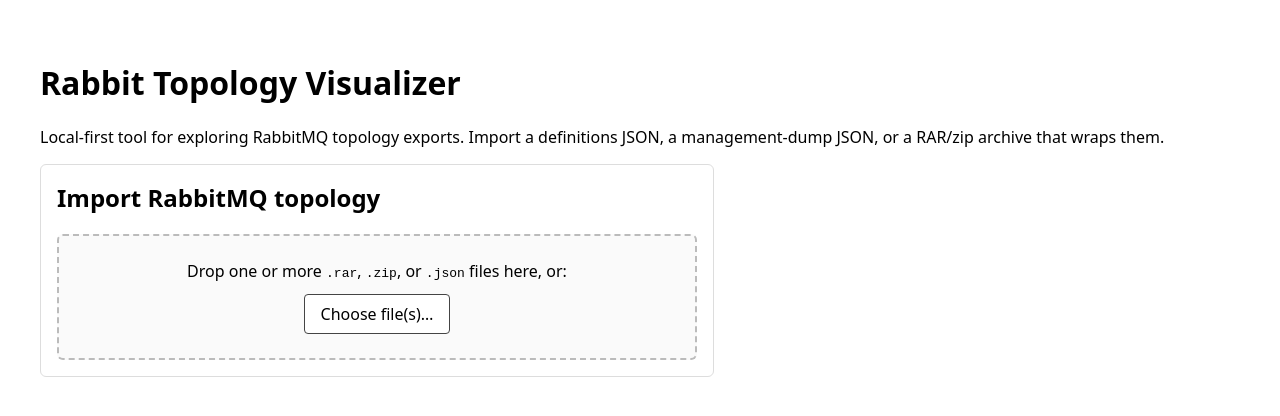
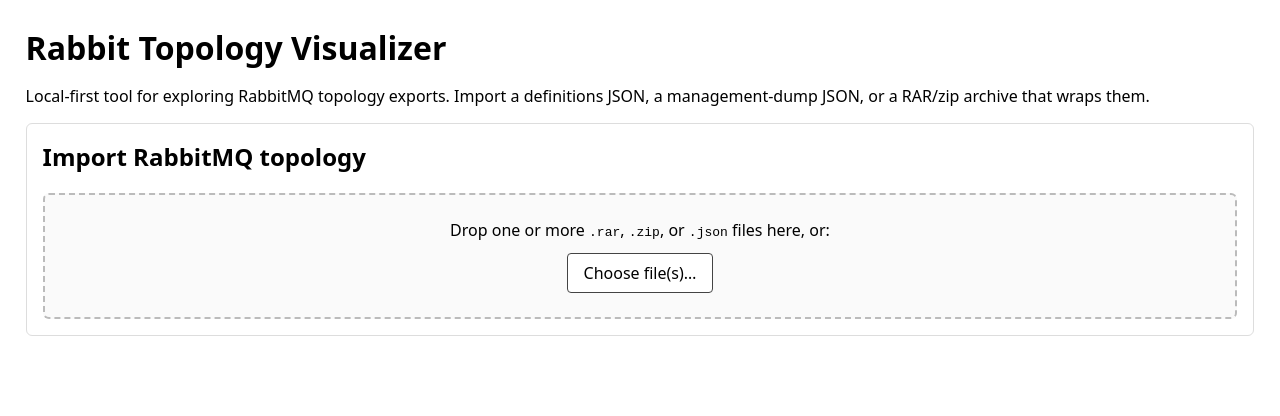
Before and after one commit to Sonik08/rabbit-topology-visualizer, a React (Vite) app: page / in a window 1280 px wide. Shown: the top 416 px of the page. Built offline with nearby package versions, Linux system fonts and the light colour scheme.

Commit message:
Complete Rabbit topology task
Automated coding run using anthropic/claude-opus-4-7; review approved by openai/gpt-5.6-sol.

```diff
--- a/index.html
+++ b/index.html
@@ -4,6 +4,26 @@
     <meta charset="UTF-8" />
     <meta name="viewport" content="width=device-width, initial-scale=1.0" />
     <title>Rabbit Topology Visualizer</title>
+    <style>
+      html,
+      body,
+      #root {
+        margin: 0;
+        min-height: 100vh;
+        box-sizing: border-box;
+      }
+      *,
+      *::before,
+      *::after {
+        box-sizing: inherit;
+      }
+      /* No `overflow-x: hidden` here — hiding overflow can silently clip
+         controls that leaked past the viewport, masking real layout bugs
+         instead of exposing them. Panels are made truly fluid instead
+         (see App shell + panelStyle across ui/components/*). Long inline
+         content that must not force overflow uses `min-width: 0` on flex
+         children and `overflow-wrap: anywhere` on text nodes. */
+    </style>
   </head>
   <body>
     <div id="root"></div>
--- a/src/App.tsx
+++ b/src/App.tsx
@@ -22,8 +22,8 @@
     setSelectedNodeId(entity.id);
   }, []);
   return (
-    <main style={{ fontFamily: "system-ui, sans-serif", padding: "2rem" }}>
-      <h1>Rabbit Topology Visualizer</h1>
+    <main style={appMainStyle}>
+      <h1 style={appHeadingStyle}>Rabbit Topology Visualizer</h1>
       <p>
         Local-first tool for exploring RabbitMQ topology exports. Import a
         definitions JSON, a management-dump JSON, or a RAR/zip archive that
@@ -41,3 +41,25 @@
     </main>
   );
 }
+
+// Fluid page shell — clamps padding so ultra-narrow phones still get a usable
+// gutter (0.75rem) while wide desktops keep a comfortable 2rem inset without
+// pinning the content to a fixed max-width. `minHeight: 100vh` lets the shell
+// fill the viewport; `boxSizing: border-box` prevents the padding from
+// pushing the visible area past 100vw and producing a horizontal scrollbar.
+const appMainStyle: React.CSSProperties = {
+  fontFamily: "system-ui, sans-serif",
+  padding: "clamp(0.75rem, 2vw, 2rem)",
+  minHeight: "100vh",
+  width: "100%",
+  maxWidth: "100%",
+  boxSizing: "border-box",
+};
+
+const appHeadingStyle: React.CSSProperties = {
+  // Heading scales with viewport so it stays proportional at every
+  // breakpoint — never becomes a full-width banner on ultra-wide screens
+  // nor a wrapped run-on line on narrow ones.
+  fontSize: "clamp(1.3rem, 3vw, 2rem)",
+  margin: "0 0 0.5rem",
+};
--- a/src/ui/components/EntitySearchBox.tsx
+++ b/src/ui/components/EntitySearchBox.tsx
@@ -200,9 +200,12 @@
 const panelStyle: React.CSSProperties = {
   border: "1px solid #ddd",
   borderRadius: 6,
-  padding: "1rem",
+  padding: "clamp(0.75rem, 2vw, 1rem)",
   fontFamily: "system-ui, sans-serif",
-  maxWidth: 720,
+  // Fluid width — see ImportPanel.tsx `panelStyle` for the shared rationale.
+  width: "100%",
+  maxWidth: "100%",
+  boxSizing: "border-box",
   marginTop: "1rem",
 };
 
--- a/src/ui/components/ImportPanel.tsx
+++ b/src/ui/components/ImportPanel.tsx
@@ -280,9 +280,14 @@
 const panelStyle: React.CSSProperties = {
   border: "1px solid #ddd",
   borderRadius: 6,
-  padding: "1rem",
+  padding: "clamp(0.75rem, 2vw, 1rem)",
   fontFamily: "system-ui, sans-serif",
-  maxWidth: 640,
+  // Fluid width — panel fills its parent container at every breakpoint. The
+  // App shell owns the outer inset; a fixed `maxWidth` here would clip on
+  // narrow viewports and leave dead space on wide ones.
+  width: "100%",
+  maxWidth: "100%",
+  boxSizing: "border-box",
 };
 
 const dropZoneStyle = (active: boolean): React.CSSProperties => ({
--- a/src/ui/components/TopologyGraphCanvas.tsx
+++ b/src/ui/components/TopologyGraphCanvas.tsx
@@ -213,6 +213,25 @@
     if (!rfInstanceRef.current) return;
     rfInstanceRef.current.fitView({ duration: 0 });
   }, [focused]);
+  // Explicit fit-on-resize wiring. React Flow does not guarantee a fit-view
+  // refresh when its container's box changes size (only when nodes/edges
+  // do) — a browser resize that reflows the fluid graph shell would
+  // otherwise leave the viewport panned/zoomed to the pre-resize size.
+  // Attach a `ResizeObserver` to the graph container and call `fitView` on
+  // every observed size change. `fitView` is idempotent when the graph is
+  // already fit, so we don't need to filter the initial notification —
+  // an extra call at mount is invisible to the user.
+  const graphContainerRef = useRef<HTMLDivElement | null>(null);
+  useEffect(() => {
+    const container = graphContainerRef.current;
+    if (!container) return;
+    if (typeof ResizeObserver === "undefined") return;
+    const observer = new ResizeObserver(() => {
+      rfInstanceRef.current?.fitView({ duration: 0 });
+    });
+    observer.observe(container);
+    return () => observer.disconnect();
+  }, []);
 
   const selectionSummary = useMemo(() => {
     if (!selectedNodeId) return undefined;
@@ -302,7 +321,7 @@
           </button>
         </div>
       )}
-      <div style={{ height: heightPx, border: "1px solid #ddd", borderRadius: 6 }}>
+      <div ref={graphContainerRef} style={graphContainerStyle(heightPx)}>
         <ReactFlow
           nodes={flowGraph.nodes as unknown as Node[]}
           edges={flowGraph.edges as unknown as Edge[]}
@@ -333,16 +352,45 @@
 const panelStyle: React.CSSProperties = {
   border: "1px solid #ddd",
   borderRadius: 6,
-  padding: "1rem",
+  padding: "clamp(0.75rem, 2vw, 1rem)",
   fontFamily: "system-ui, sans-serif",
-  maxWidth: 1080,
+  // Fluid — the graph shell fills its parent container width at every
+  // breakpoint. React Flow inside a fluid container observes its own size,
+  // so the graph re-fits automatically on viewport resize.
+  width: "100%",
+  maxWidth: "100%",
+  boxSizing: "border-box",
   marginTop: "1rem",
 };
+
+/**
+ * Fluid graph-container height. Uses `min(70vh, heightPx)` — the graph
+ * takes 70 % of the viewport height, capped at the caller's ideal ceiling
+ * (`heightPx`, default 520). No hard pixel floor: on a short mobile
+ * viewport (e.g. 400 px tall) 70 vh resolves to 280 px, well within the
+ * viewport, instead of being pinned to a 320 px minimum that could exceed
+ * the remaining space after headers/panels. The graph itself remains
+ * usable at any size because React Flow scales its rendering with the
+ * container.
+ */
+function graphContainerStyle(heightPx: number): React.CSSProperties {
+  return {
+    height: `min(70vh, ${heightPx}px)`,
+    width: "100%",
+    border: "1px solid #ddd",
+    borderRadius: 6,
+    boxSizing: "border-box",
+  };
+}
 
 const headerRowStyle: React.CSSProperties = {
   display: "flex",
   justifyContent: "space-between",
   alignItems: "center",
+  // Allow controls to wrap onto multiple lines at narrow widths instead of
+  // clipping past the panel edge.
+  flexWrap: "wrap",
+  gap: "0.5rem",
   marginBottom: "0.25rem",
 };
 
@@ -356,6 +404,10 @@
   display: "flex",
   justifyContent: "space-between",
   alignItems: "center",
+  // Wrap on narrow viewports so the "Clear selection" button drops onto its
+  // own line instead of being clipped or forcing horizontal overflow.
+  flexWrap: "wrap",
+  gap: "0.5rem",
   padding: "0.4rem 0.6rem",
   marginBottom: "0.5rem",
   background: "#fffbe6",
@@ -368,6 +420,9 @@
   display: "flex",
   justifyContent: "space-between",
   alignItems: "center",
+  // Wrap on narrow viewports — see `selectionBarStyle`.
+  flexWrap: "wrap",
+  gap: "0.5rem",
   padding: "0.4rem 0.6rem",
   marginBottom: "0.5rem",
   background: "#eaf3ff",
--- a/src/ui/components/TopologySummaryPanel.tsx
+++ b/src/ui/components/TopologySummaryPanel.tsx
@@ -242,9 +242,12 @@
 const panelStyle: React.CSSProperties = {
   border: "1px solid #ddd",
   borderRadius: 6,
-  padding: "1rem",
+  padding: "clamp(0.75rem, 2vw, 1rem)",
   fontFamily: "system-ui, sans-serif",
-  maxWidth: 720,
+  // Fluid width — see ImportPanel.tsx `panelStyle` for the shared rationale.
+  width: "100%",
+  maxWidth: "100%",
+  boxSizing: "border-box",
   marginTop: "1rem",
 };
 
```
Also changed, not shown: 2 other files (tests, documents, lock files or other folders).
